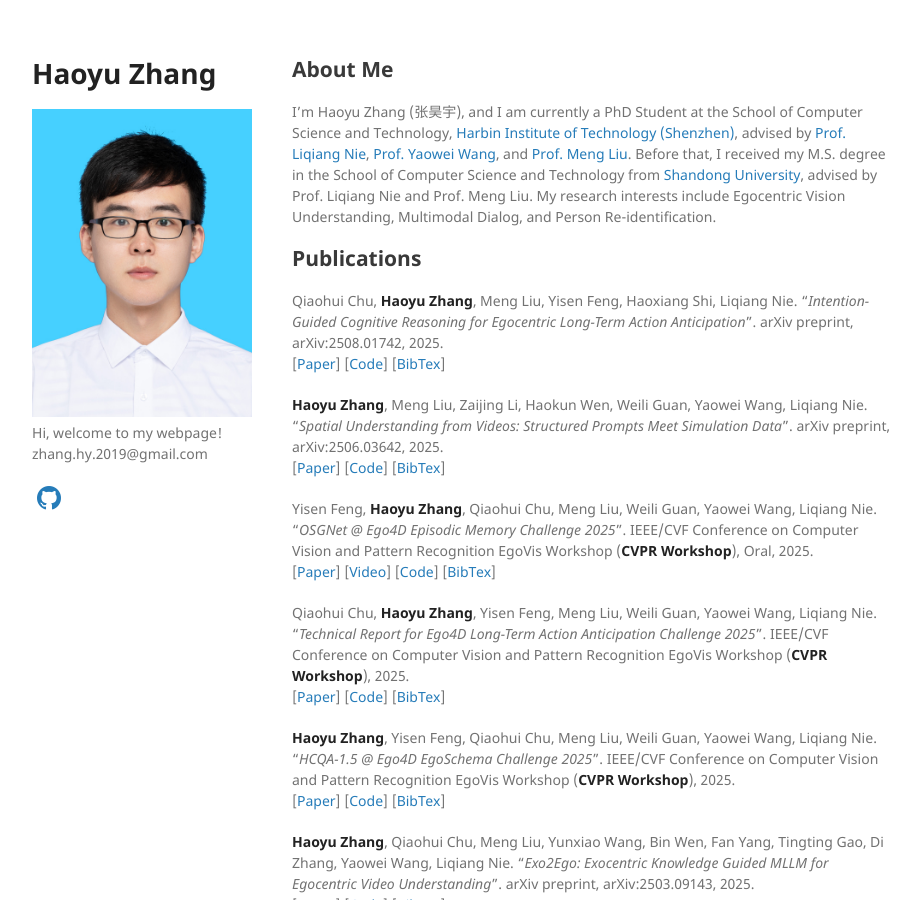
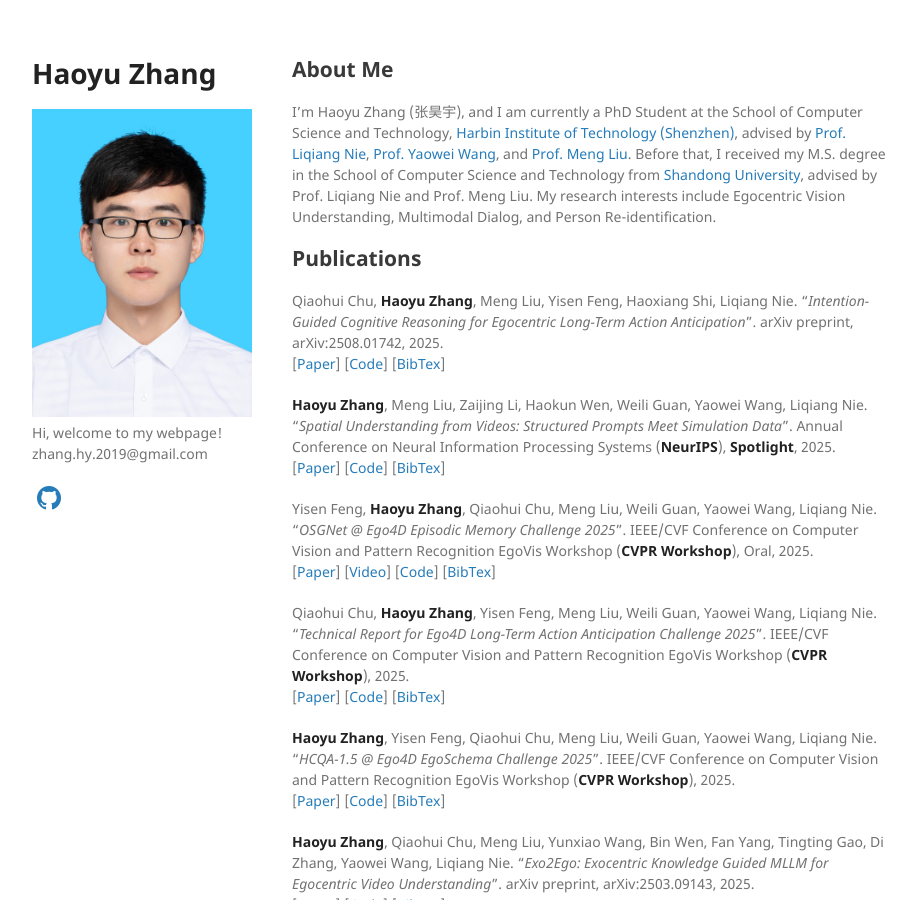
Before and after one commit to Hyu-Zhang/Hyu-Zhang.github.io, a Jekyll site: the page built from index.md, in a window 1280 px wide and 900 px high. Shown: the whole window, without its empty margins (178-1098 px from the left). Built offline with Jekyll 4.4.1, drawn with Linux system fonts in a browser that asks for light colours; a style sheet for code colours, icons or effects is not loaded; our own code applies the rules of GitHub Pages for plain Markdown files.

Commit message:
Update index.md

```diff
--- a/index.md
+++ b/index.md
@@ -10,7 +10,7 @@ I’m Haoyu Zhang (张昊宇), and I am currently a PhD Student at the School of
 Qiaohui Chu, **Haoyu Zhang**, Meng Liu, Yisen Feng, Haoxiang Shi, Liqiang Nie. "_Intention-Guided Cognitive Reasoning for Egocentric Long-Term Action Anticipation_". arXiv preprint, arXiv:2508.01742, 2025.<br />
 [[Paper](https://arxiv.org/pdf/2508.01742)]  [[Code]()]  [[BibTex]()]
 
-**Haoyu Zhang**, Meng Liu, Zaijing Li, Haokun Wen, Weili Guan, Yaowei Wang, Liqiang Nie. "_Spatial Understanding from Videos: Structured Prompts Meet Simulation Data_". arXiv preprint, arXiv:2506.03642, 2025.<br />
+**Haoyu Zhang**, Meng Liu, Zaijing Li, Haokun Wen, Weili Guan, Yaowei Wang, Liqiang Nie. "_Spatial Understanding from Videos: Structured Prompts Meet Simulation Data_". Annual Conference on Neural Information Processing Systems (**NeurIPS**), **Spotlight**, 2025.<br />
 [[Paper](https://www.arxiv.org/abs/2506.03642)]  [[Code](https://github.com/Hyu-Zhang/SpatialMind)]  [[BibTex]()]
 
 Yisen Feng, **Haoyu Zhang**, Qiaohui Chu, Meng Liu, Weili Guan, Yaowei Wang, Liqiang Nie. "_OSGNet @ Ego4D Episodic Memory Challenge 2025_". IEEE/CVF Conference on Computer Vision and Pattern Recognition EgoVis Workshop (**CVPR Workshop**), Oral, 2025.<br />
```
